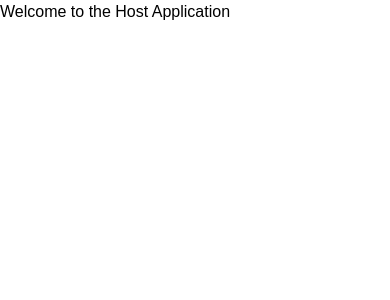
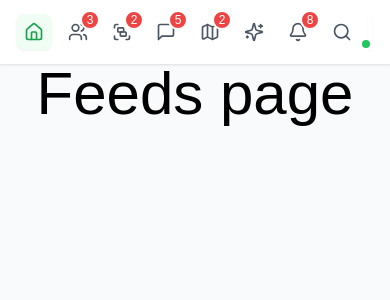
Before and after one commit to SriragHariharan/leaf-host-micro_frontend, a React app: page / in a window 390 px wide. Shown: the top 300 px of the page. Built offline with nearby package versions, Linux system fonts and the light colour scheme; grey boxes are pictures that could not be loaded.

Commit message:
Added top bar as the default navigation bar replacing sidebar due to CSS misconfigurations. Updated layout file to make top bar as standard.

```diff
--- a/package.json
+++ b/package.json
@@ -24,6 +24,8 @@
     "tailwindcss": "^3.4.1"
   },
   "dependencies": {
+    "clsx": "^2.1.1",
+    "lucide-react": "^0.471.1",
     "react": "^18.2.0",
     "react-dom": "^18.2.0",
     "react-router": "^7.1.1"
--- a/rspack.config.js
+++ b/rspack.config.js
@@ -102,6 +102,7 @@ module.exports = {
       exposes: {},
       remotes: {
         authMF: "authMF@http://localhost:8081/remoteEntry.js",
+        profileMF: "profileMF@http://localhost:8082/remoteEntry.js"
       },
       shared: {
         react: {
--- a/src/App.tsx
+++ b/src/App.tsx
@@ -1,20 +1,18 @@
-import React, { Suspense, lazy } from 'react'
-import ReactDOM from 'react-dom/client'
-import { BrowserRouter as Router, Routes, Route } from 'react-router';
-import './index.scss'
+import React, { Suspense, lazy } from 'react';
+import ReactDOM from 'react-dom/client';
+import { BrowserRouter as Router, Routes, Route } from 'react-router'; // Note: Ensure this is react-router-dom
+import './index.scss';
+import Layout from './layouts/Layout';
 
+const ProfilePage = lazy(() => import('profileMF/ProfilePage'));
+const GalleryPage = lazy(() => import('profileMF/GalleryPage'));
 const AuthApp = lazy(() => import('authMF/AuthApp'));
 
 const App = () => (
-  // <div>
-  //   <Suspense fallback={<div className='text-6xl text-center'>Loading Auth...</div>}>
-  //     <AuthApp />
-  //   </Suspense>
-  // </div>
-
-  <div className="">
+  <div>
     <Router>
       <Routes>
+        {/* Auth route without sidebar */}
         <Route
           path="/login"
           element={
@@ -23,18 +21,36 @@ const App = () => (
             </Suspense>
           }
         />
-      <Route path="/" element={<div>Welcome to the Host Application</div>} />
+        {/* Routes wrapped by Layout */}
+        <Route path="/" element={<Layout />}>
+          <Route index element={<div className="text-6xl text-center">Feeds page</div>} />
+          <Route path="/friends" element={<div className="text-6xl text-center">Friends page</div>} />
+          <Route path="/groups" element={<div className="text-6xl text-center">Groups page</div>} />
+          <Route path="/messages" element={<div className="text-6xl text-center">Messages page</div>} />
+          <Route path="/postcards" element={<div className="text-6xl text-center">Postcards page</div>} />
+          <Route path="/travel-ai" element={<div className="text-6xl text-center">AI page</div>} />
+          <Route path="/notifications" element={<div className="text-6xl text-center">Notifications page</div>} />
+          <Route path="/search" element={<div className="text-6xl text-center">Search page</div>} />
+          {/* Profile page under Layout */}
+          <Route
+            path="/profile"
+            element={
+              <Suspense fallback={<div>Loading...</div>}>
+                <ProfilePage />
+              </Suspense>
+            }
+          />
+        </Route>
       </Routes>
     </Router>
   </div>
-
-)
+);
 
 export default App;
 
-const rootElement = document.getElementById('app')
-if (!rootElement) throw new Error('Failed to find the root element')
+const rootElement = document.getElementById('app');
+if (!rootElement) throw new Error('Failed to find the root element');
 
-const root = ReactDOM.createRoot(rootElement as HTMLElement)
+const root = ReactDOM.createRoot(rootElement as HTMLElement);
 
-root.render(<App />)
+root.render(<App />);
--- /dev/null
+++ b/src/components/Sidebar.tsx
@@ -0,0 +1,80 @@
+import React from 'react';
+import { Link, NavLink } from 'react-router';
+import {
+  Home, Users, Group, MessageSquare,
+  Map, Sparkles, Bell, Search, Leaf, LogOut
+} from 'lucide-react';
+import { clsx } from 'clsx';
+
+const navItems = [
+  { icon: Home, label: 'Feed', to: '/' },
+  { icon: Users, label: 'Friends', to: '/friends' },
+  { icon: Group, label: 'Groups', to: '/groups' },
+  { icon: MessageSquare, label: 'Messages', to: '/messages' },
+  { icon: Map, label: 'Postcards', to: '/postcards' },
+  { icon: Sparkles, label: 'Travel AI', to: '/travel-ai' },
+  { icon: Bell, label: 'Notifications', to: '/notifications' },
+  { icon: Search, label: 'Search', to: '/search' },
+];
+
+export default function Sidebar() {
+  const username = "John Doe"; // Replace with dynamic user data
+  const profilePicUrl = "https://via.placeholder.com/40"; // Replace with dynamic profile picture URL
+
+  return (
+    <div className="h-full bg-white border-r border-gray-200 p-4 flex flex-col justify-between left-0 z-50">
+      {/* Top Section */}
+      <div>
+
+        <div className="flex items-center gap-2 mb-8">
+          <Leaf className="h-8 w-8 text-green-600" />
+          <span className="text-xl font-semibold text-green-600">Leaf</span>
+        </div>
+
+        <nav className="space-y-2">
+          {navItems.map((item) => (
+            <NavLink
+              key={item.to}
+              to={item.to}
+              className={({ isActive }) =>
+                clsx(
+                  'flex items-center gap-3 px-3 py-2 rounded-lg transition-colors',
+                  'hover:bg-green-50 hover:text-green-600',
+                  isActive ? 'bg-green-50 text-green-600' : 'text-gray-700'
+                )
+              }
+            >
+              <item.icon className="h-5 w-5" />
+              <span>{item.label}</span>
+            </NavLink>
+          ))}
+        </nav>
+      </div>
+
+      {/* Bottom Section */}
+      <div>
+        <div className="flex items-center gap-3 mb-8">
+          <img
+            src={profilePicUrl}
+            alt={`${username}'s profile`}
+            className="h-10 w-10 rounded-full object-cover"
+          />
+          <div>
+            <p className="text-sm font-medium text-gray-900">{username}</p>
+            <Link to="/profile" className="text-xs text-gray-500">View Profile</Link>
+          </div>
+        </div>
+        <button
+          className="flex items-center gap-3 px-3 py-2 rounded-lg text-red-600 hover:bg-red-50 transition-colors w-full"
+          onClick={() => {
+            // Add logout functionality here
+            console.log("Logout clicked");
+          }}
+        >
+          <LogOut className="h-5 w-5" />
+          <span>Logout</span>
+        </button>
+      </div>
+    </div>
+  );
+}
--- /dev/null
+++ b/src/components/Topbar.tsx
@@ -0,0 +1,80 @@
+import React from 'react';
+import { NavLink } from 'react-router';
+import {
+  Home, Users, MessageSquare, Map,
+  Bell, Search, Leaf, Group,
+  Sparkles
+} from 'lucide-react';
+
+const navItems = [
+  { icon: Home, label: 'Feed', to: '/', count: 0 },
+  { icon: Users, label: 'Friends', to: '/friends', count: 3 },
+  { icon: Group, label: 'Groups', to: '/groups', count: 2 },
+  { icon: MessageSquare, label: 'Messages', to: '/messages', count: 5 },
+  { icon: Map, label: 'Postcards', to: '/postcards', count: 2 },
+  { icon: Sparkles, label: 'Travel AI', to: '/travel-ai', count: 0 },
+  { icon: Bell, label: 'Notifications', to: '/notifications', count: 8 },
+  { icon: Search, label: 'Search', to: '/search', count: 0 },
+];
+
+export default function Topbar() {
+  return (
+    <div className="bg-white border-b border-gray-200 fixed w-full top-0 z-50 shadow-sm">
+      <div className="max-w-7xl mx-auto">
+        <div className="flex items-center justify-between px-4 h-16">
+          {/* Logo section */}
+          <div className="flex items-center gap-2">
+            <Leaf className="h-8 w-8 text-green-600 hidden md:inline" />
+            <span className="text-xl font-semibold text-green-600 hidden md:inline">Leaf</span>
+          </div>
+
+          {/* Center section - Navigation */}
+          <nav className="flex items-center gap-2 sm:gap-4">
+            {navItems.map((item) => (
+              <NavLink
+                key={item.to}
+                to={item.to}
+                className={({ isActive }) =>
+                  `relative flex items-center justify-center gap-2 p-2 rounded-lg transition-all
+                  hover:bg-green-50 hover:scale-105
+                  ${isActive
+                    ? 'text-green-600 bg-green-50 shadow-sm'
+                    : 'text-gray-600'}`
+                }
+              >
+                <item.icon className="h-5 w-5" />
+                <span className="hidden lg:inline text-sm font-medium">{item.label}</span>
+                {item.count > 0 && (
+                  <span className="absolute -top-1 -right-1 h-5 w-5 text-xs flex items-center justify-center bg-red-500 text-white rounded-full border-2 border-white">
+                    {item.count}
+                  </span>
+                )}
+              </NavLink>
+            ))}
+          </nav>
+
+          {/* Profile section */}
+          <div className="flex items-center">
+            <NavLink
+              to="/profile"
+              className={({ isActive }) =>
+                `flex items-center gap-2 p-2 rounded-lg transition-all hover:bg-green-50 hover:scale-105
+                ${isActive ? 'text-green-600 bg-green-50 shadow-sm' : 'text-gray-600'}`
+              }
+            >
+              <div className="relative">
+                <img
+                  src="https://images.unsplash.com/photo-1494790108377-be9c29b29330?auto=format&fit=crop&q=30"
+                  alt="Profile"
+                  className="h-9 w-9 rounded-full object-cover border-2 border-white shadow-sm"
+                />
+                <div className="absolute bottom-0 right-0 h-3 w-3 bg-green-500 rounded-full border-2 border-white"></div>
+              </div>
+              <span className="hidden lg:inline text-sm font-medium">Sarah Anderson</span>
+            </NavLink>
+          </div>
+        </div>
+      </div>
+    </div>
+  );
+}
--- /dev/null
+++ b/src/layouts/Layout.tsx
@@ -0,0 +1,22 @@
+import React from 'react';
+import { Outlet } from 'react-router';
+// import Sidebar from '../components/Sidebar';
+import Topbar from '../components/Topbar';
+
+export default function Layout() {
+  return (
+    <div className="min-h-screen bg-gray-50">
+      <div className="">
+        <Topbar />
+      </div>
+      <div className="flex">
+        {/* <div className="hidden md:block w-64 fixed h-screen">
+          <Sidebar />
+        </div> */}
+        <main className="flex-1 mt-16">
+          <Outlet />
+        </main>
+      </div>
+    </div>
+  );
+}
```
Also changed, not shown: 1 other file (tests, documents, lock files or other folders). Lines whose indentation alone changed are shown as unchanged.
